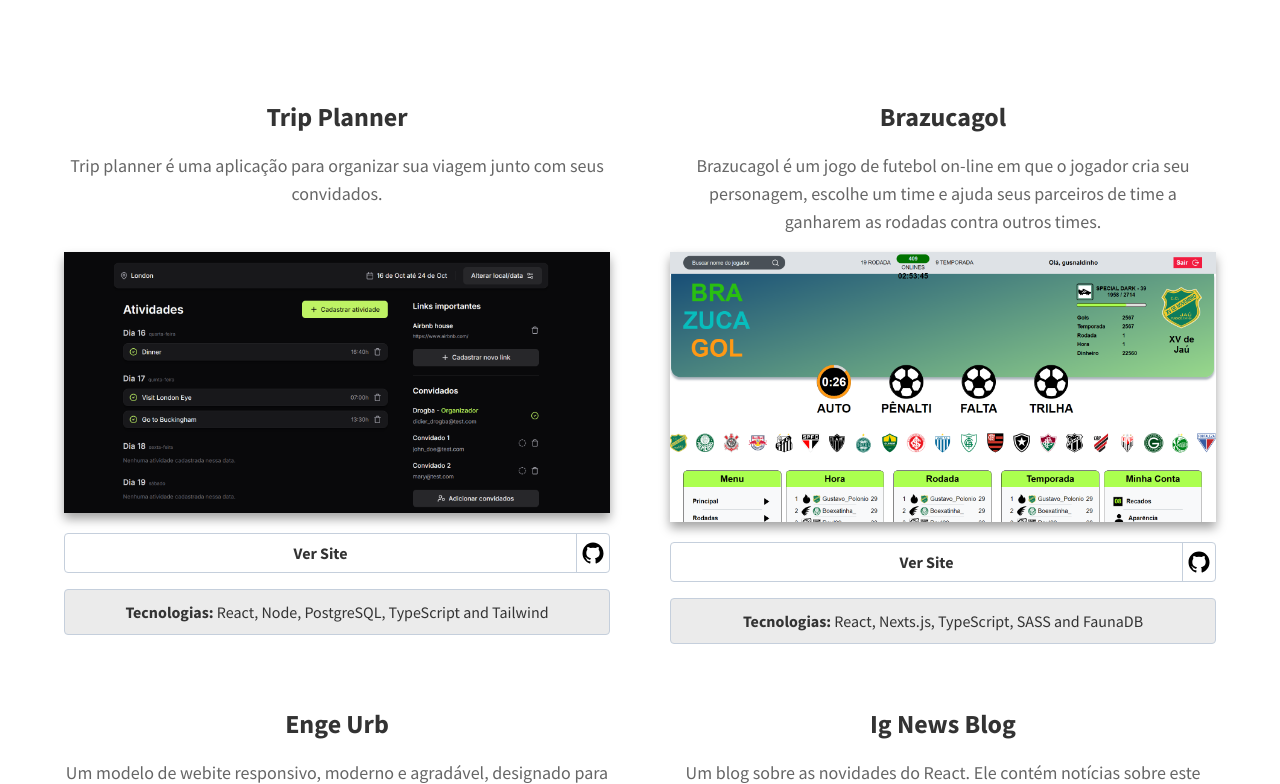
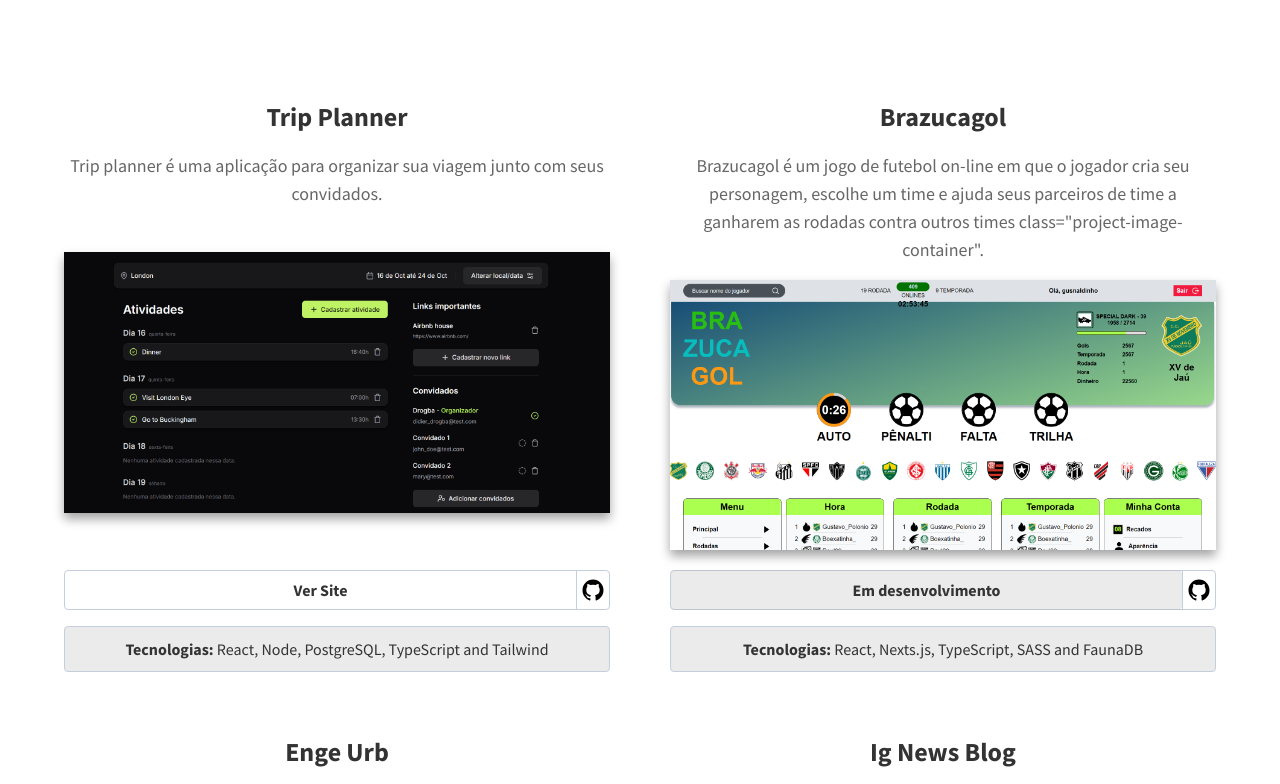
Before and after one commit to gustavopolonio/gustavopoloniodev, a website: page views/pt-br.html in a window 1280 px wide. Shown: the part 1996-2780 px from the top of the page. Drawn offline with Linux system fonts and the light colour scheme.

Commit message:
minor fix

```diff
--- a/public/styles/index.css
+++ b/public/styles/index.css
@@ -340,8 +340,14 @@
 }
 
 .project-item {
+  display: flex;
+  flex-direction: column;
   width: 100%;
   text-align: center;
+}
+
+.project-image-container {
+  margin-bottom: auto;
 }
 
 .project-description {
@@ -383,7 +389,12 @@
   transition: 0.2s;
 }
 
-.view-site-button:hover {
+.view-site-button.under-dev {
+  cursor: not-allowed;
+  background-color: rgba(153,153,153,.2);
+}
+
+.view-site-button:not(.under-dev):hover {
   background: rgb(56, 177, 159);
   color: rgb(242, 242, 242);
 }
--- a/views/pt-br.html
+++ b/views/pt-br.html
@@ -247,7 +247,7 @@
             <p class="project-description">
               Trip planner é uma aplicação para organizar sua viagem junto com seus convidados.
             </p>
-            <a href="https://nlw-journey-front-end-taupe.vercel.app/" target="_blank">
+            <a href="https://nlw-journey-front-end-taupe.vercel.app/" target="_blank" class="project-image-container">
               <img
                 src="/assets/trip-planner.png"
                 alt="Trip Planner"
@@ -276,7 +276,7 @@
             <p class="project-description">
               Brazucagol é um jogo de futebol on-line em que o jogador cria seu personagem,
               escolhe um time e ajuda seus parceiros de time a ganharem as rodadas
-              contra outros times.
+              contra outros times class="project-image-container".
             </p>
             <a href="https://brazuca-gol.vercel.app/" target="_blank">
               <img
@@ -286,8 +286,8 @@
               />
             </a>
             <div class="project-links">
-              <a href="https://brazuca-gol.vercel.app/" target="_blank" class="view-site-button">
-                Ver Site
+              <a href="https://brazuca-gol.vercel.app/" target="_blank" class="view-site-button under-dev">
+                Em desenvolvimento
               </a>
               <a
                 href="https://github.com/gustavopolonio/BrazucaGol" target="_blank">
@@ -307,7 +307,7 @@
             <p class="project-description">
               Um modelo de webite responsivo, moderno e agradável, designado para
               companhias e serviços locais.
-            </p>
+            </p class="project-image-container">
             <a href="https://gustavopolonio.github.io/template-business-presentation/" target="_blank">
               <img
                 src="/assets/enge-urb.png"
@@ -337,7 +337,7 @@
             <p class="project-description">
               Um blog sobre as novidades do React. Ele contém notícias sobre este
               framework e apenas os inscritos podem lê-las.
-            </p>
+            </p class="project-image-container">
             <a href="https://ig-news-blog.vercel.app/" target="_blank">
               <img
                 src="/assets/Ig-News-Blog.png"
@@ -367,7 +367,7 @@
             <p class="project-description">
               Essa é uma versão do jogo Tetris. Feita com Javascript puro, CSS e
               HTML. Se divirta!
-            </p>
+            </p class="project-image-container">
             <a href="https://gustavopolonio.github.io/Tetris/" target="_blank">
               <img
                 src="/assets/basic-tetris.png"
@@ -397,7 +397,7 @@
             <p class="project-description">
               CloneFlix é um clone da plataforma do site da Netflix, com detalhes muito similares
               à plataforma original.
-            </p>
+            </p class="project-image-container">
             <a href="https://cloneflix-nine.vercel.app/" target="_blank">
               <img
                 src="/assets/Cloneflix.png"
```
Also changed, not shown: views/index.html (+8 -8 lines).
